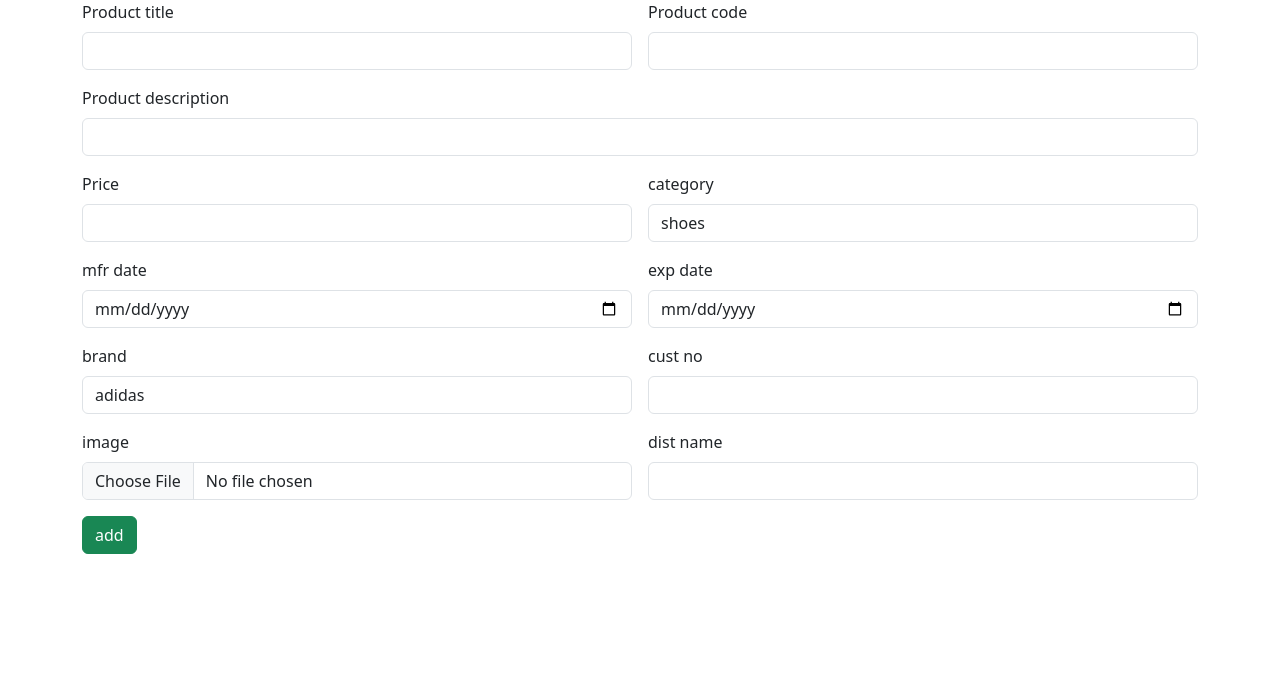
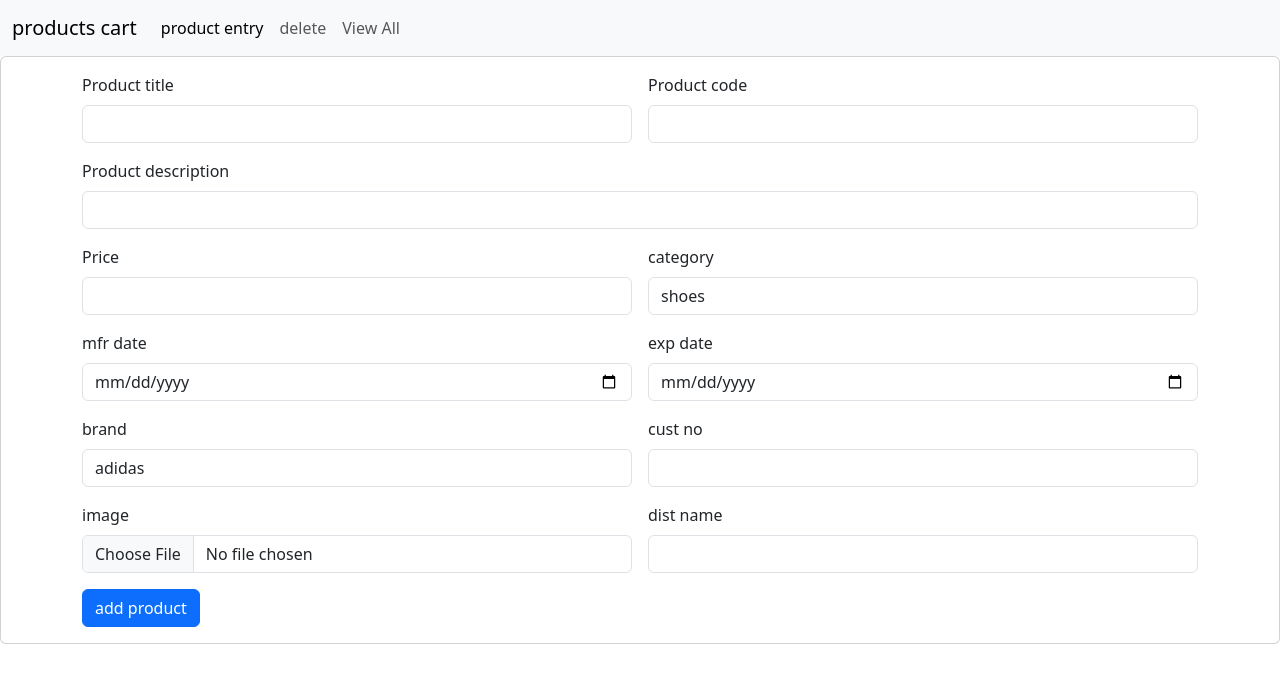
Before and after one commit to Kavya-246/product-app, a plain HTML site: page index.html in a window 1280 px wide. Drawn offline with nearby package versions, Linux system fonts and the light colour scheme.

Commit message:
website  file created

```diff
--- a/index.html
+++ b/index.html
@@ -7,6 +7,34 @@
     <title>Document</title>
 </head>
 <body>
+    <nav class="navbar navbar-expand-lg bg-body-tertiary">
+        <div class="container-fluid">
+          <a class="navbar-brand" href="index.html">products cart</a>
+          <button class="navbar-toggler" type="button" data-bs-toggle="collapse" data-bs-target="#navbarNav" aria-controls="navbarNav" aria-expanded="false" aria-label="Toggle navigation">
+            <span class="navbar-toggler-icon"></span>
+          </button>
+          <div class="collapse navbar-collapse" id="navbarNav">
+            <ul class="navbar-nav">
+              <li class="nav-item">
+                <a class="nav-link active" aria-current="page" href="search.html">product entry</a>
+              </li>
+              <li class="nav-item">
+                <a class="nav-link" href="delete.html">delete</a>
+              </li>
+              <li class="nav-item">
+                <a class="nav-link" href="viewall.html">View All</a>
+              </li>
+
+            </ul>
+          </div>
+        </div>
+      </nav>
+      <div class="card" ">
+
+        <div class="card-body">
+
+
+
 
     <div class="container">
         <div class="row">
@@ -77,13 +105,15 @@
 
                     </div>
                     <div class="col col-12 col-sm-6 col-md-6 col-lg-6 col-xl-6 col-xxl-6">
-                        <button class="btn btn-success">add</button>
+                        <button class="btn btn-primary">add product</button>
                     </div>
 
                 </div>
             </div>
         </div>
     </div>
+</div>
+</div>
     <script src="https://cdn.jsdelivr.net/npm/bootstrap@5.3.3/dist/js/bootstrap.bundle.min.js" integrity="sha384-YvpcrYf0tY3lHB60NNkmXc5s9fDVZLESaAA55NDzOxhy9GkcIdslK1eN7N6jIeHz" crossorigin="anonymous"></script>
 
 </body>
```
Also changed, not shown: delete.html (+23 -0 lines), search.html (+23 -0 lines), viewall.html (+23 -0 lines).
